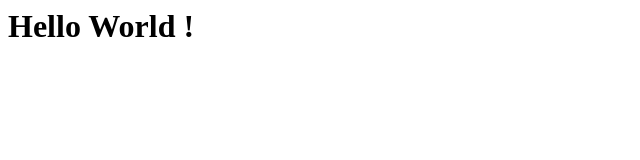
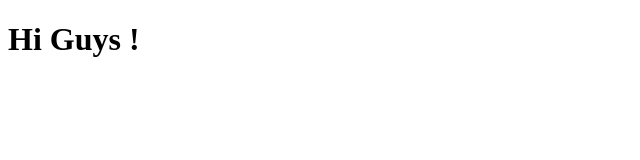
Before and after one commit to binaybajagain/pcnwebapp, a plain HTML site: page index.html in a window 1280 px wide. Shown: the whole page, without its empty margins (0-640 px from the left). Drawn offline with Linux system fonts and the light colour scheme.

Commit message:
Update index.html

```diff
--- a/index.html
+++ b/index.html
@@ -1,8 +1,12 @@
-<html>
-  <head>
-    <title>Binay Bajagain</title>
-  </head>
-  <body>
-    <h1>Hello World !</h1>
-  </body>
+<!DOCTYPE html>
+<html lang="en">
+<head>
+  <meta charset="UTF-8">
+  <meta http-equiv="X-UA-Compatible" content="IE=edge">
+  <meta name="viewport" content="width=device-width, initial-scale=1.0">
+  <title>Hi GitHub</title>
+</head>
+<body>
+  <h1>Hi Guys !</h1>
+</body>
 </html>
```
